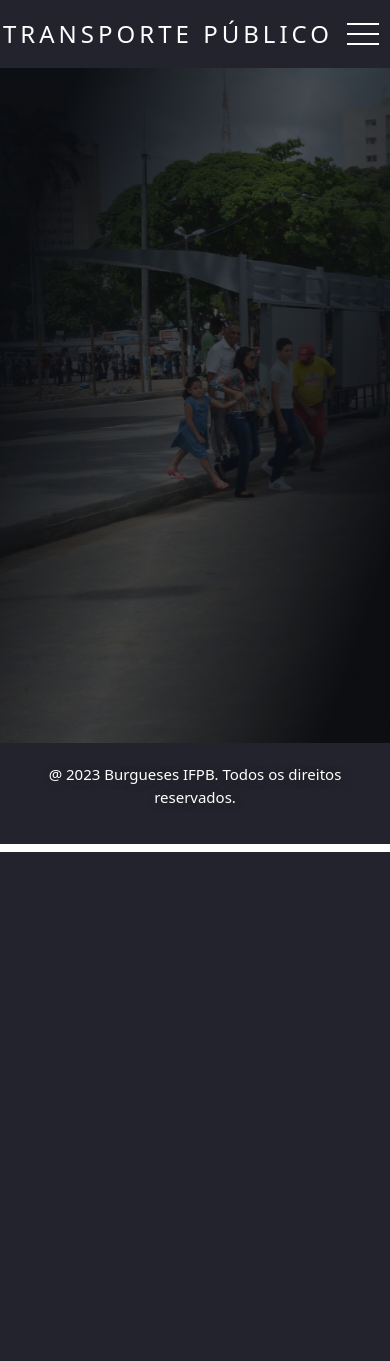
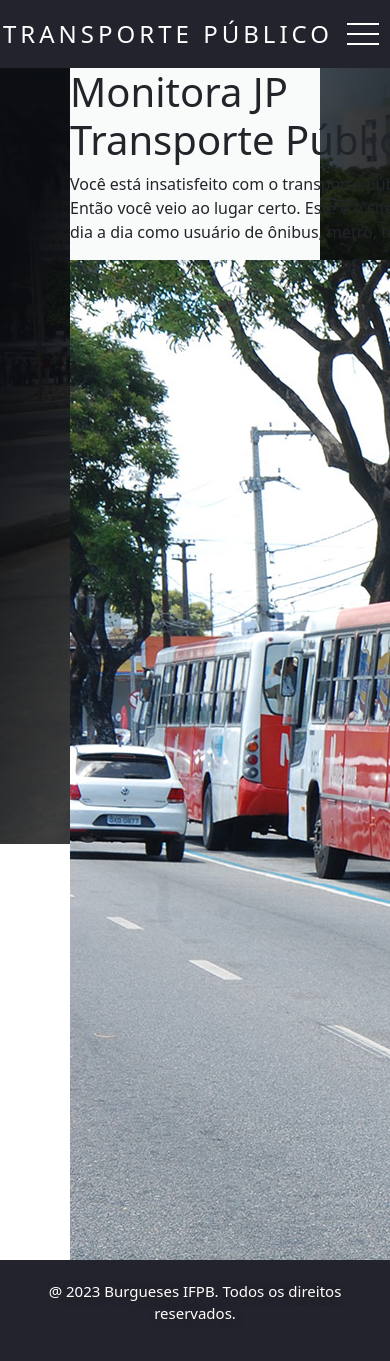
Before and after one commit to danilocb21/connectbus, a Django app: page / in a window 390 px wide; the page is wider, and only the part inside the window is pictured. Before the commit the page ends 852 px from the top of that part, so only its background shows below. Run offline with Django 4.2, Linux system fonts and the light colour scheme; some libraries are stand-ins or nearby versions.

Commit message:
Add home page bugado

```diff
--- /dev/null
+++ b/transporte/app/static/app/home.css
@@ -0,0 +1,7 @@
+.slider_section {
+    flex: 1;
+    display: flex;
+    align-items: center;
+    position: relative;
+    background-color: #f9fafa;
+  }
--- a/transporte/app/templates/home.html
+++ b/transporte/app/templates/home.html
@@ -1,6 +1,32 @@
 {% extends "base.html" %}
 
+{% block links %}
+{% load static %}
+<link rel="stylesheet" href="{% static "app/home.css" %}">
+{% endblock %}
+
 {% block content %}
-<div>
-</div>
+<section class="slider_section long_section">
+    <div class="row">
+        <div class="col-md-5">
+          <div class="detail-box">
+            <h1>
+              Monitora JP <br>
+              Transporte Público
+            </h1>
+            <p>
+              Você está insatisfeito com o transporte público da sua cidade? Você acha que o serviço é caro, ineficiente, inseguro ou poluente? Você quer fazer a sua voz ser ouvida pelas autoridades responsáveis?
+
+              Então você veio ao lugar certo. Este é o site de reclamações sobre o transporte público, uma plataforma online que permite que você expresse a sua opinião sobre os problemas que enfrenta no seu dia a dia como usuário de ônibus, metrô, trem ou outro meio de transporte coletivo.                  </p>
+          </div>
+        </div>
+        <div class="col-md-7">
+          <div class="img-box">
+            {% load static %}
+            <img src="{% static "app/images/onibus.jpg" %}" alt="">
+          </div>
+        </div>
+    </div>
+  </div>
+  </section>
 {% endblock %}
```
Also changed, not shown: transporte/app/static/app/images/onibus.jpg (added).
